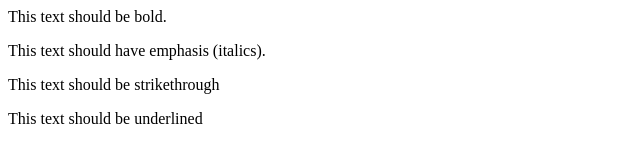
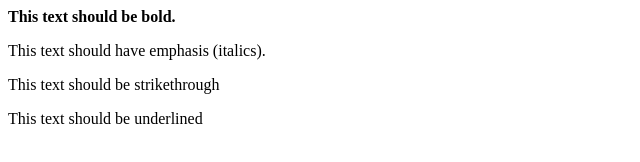
Before and after one commit to rachelsymph/html-assignment1, a plain HTML site: page index.html in a window 1280 px wide. Shown: the full height of the page, 0-640 px from the left. Drawn offline with Linux system fonts and the light colour scheme.

Commit message:
add strong tag

```diff
--- a/index.html
+++ b/index.html
@@ -1,4 +1,4 @@
-<p>This text should be bold.</p>
+<strong><p>This text should be bold.</p></strong>
 
 <p>This text should have emphasis (italics).</p>
 
```
